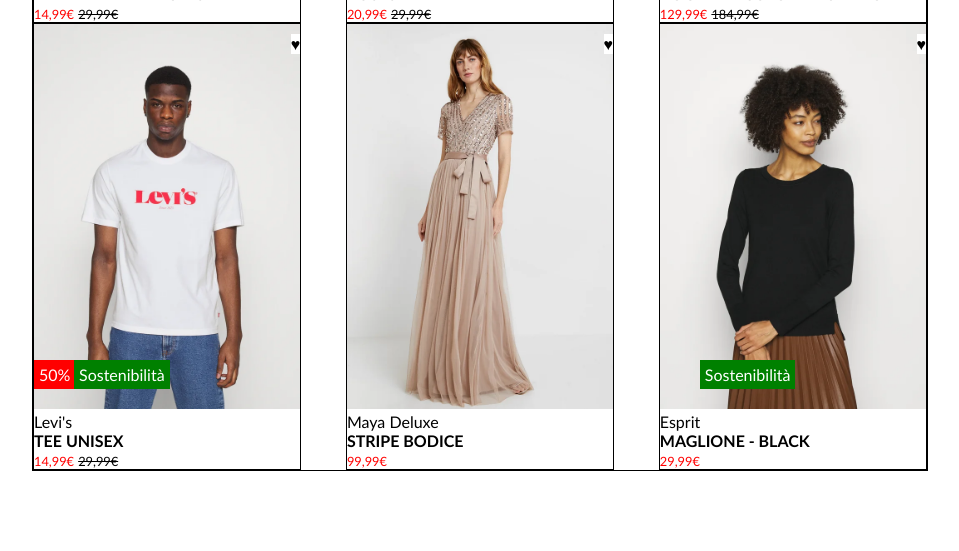
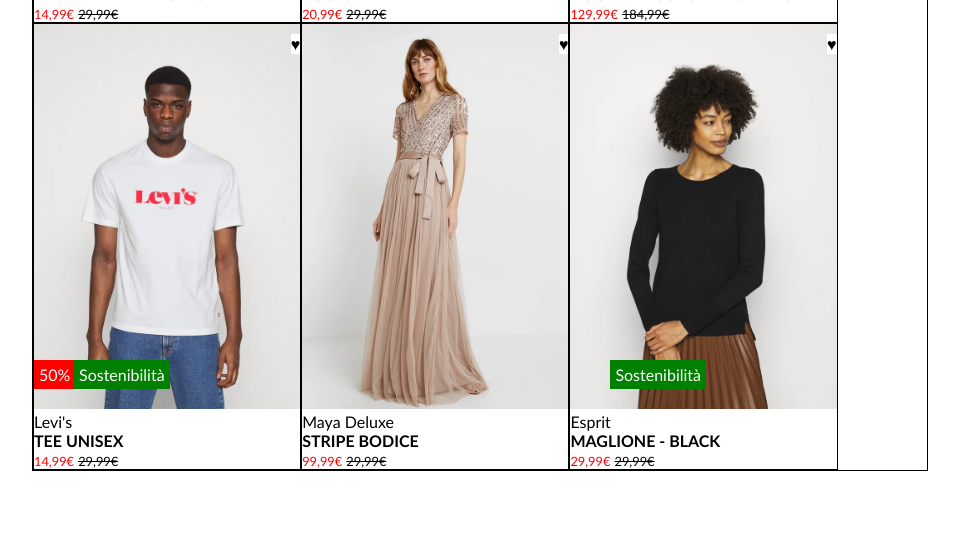
Before and after one commit to Yufei-Chang/html-css-booland, a plain HTML site: page index.html in a window 1280 px wide. Shown: the part 504-1055 px from the top of the page, without its empty margins (160-1119 px from the left). Drawn offline with Linux system fonts and the light colour scheme.

Commit message:
feat: update wip

```diff
--- a/index.html
+++ b/index.html
@@ -20,7 +20,7 @@
     <!-- THE GRILL DE MERD -->
     <main>
         <section class="section">
-            <div class="container row col-space">
+            <div class="container row">
                 <div class="column">
                     <div class="card">
                         <div class="heart">&hearts;</div>
@@ -42,7 +42,6 @@
                     <div class="card">
                         <div class="heart">&hearts;</div>
                         <div class="discount text-image">30%</div>
-
                         <img class="front-card" src="./img/2.webp" alt="photo1front">
                         <img class="back-card" src="./img/2b.webp" alt="photo1back">
 
@@ -98,6 +97,7 @@
                             <span class="brand">Maya Deluxe</span>
                             <h4 class="type">STRIPE BODICE</h4>
                             <span class="disc-pri">99,99&euro;</span>
+                            <span class="org-pri">29,99&euro;</span>
                         </div>
                     </div>
                 </div>
@@ -113,6 +113,7 @@
                             <span class="brand">Esprit</span>
                             <h4 class="type">MAGLIONE - BLACK</h4>
                             <span class="disc-pri">29,99&euro;</span>
+                            <span class="org-pri">29,99&euro;</span>
                         </div>
                     </div>
                 </div>
```
